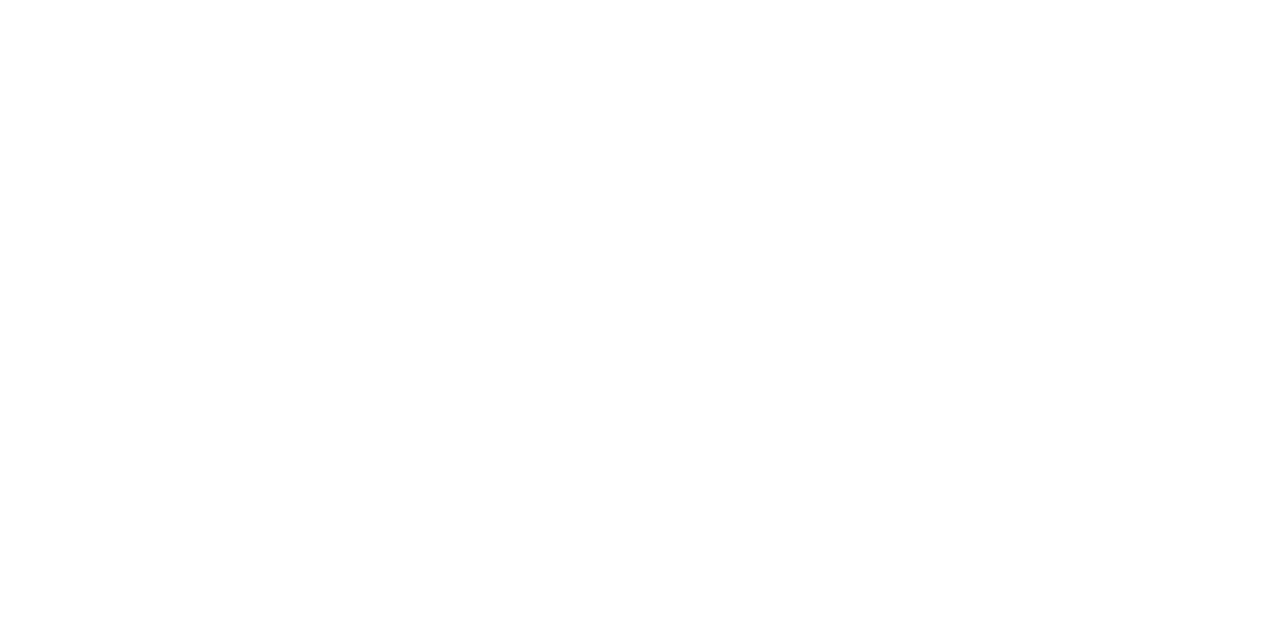
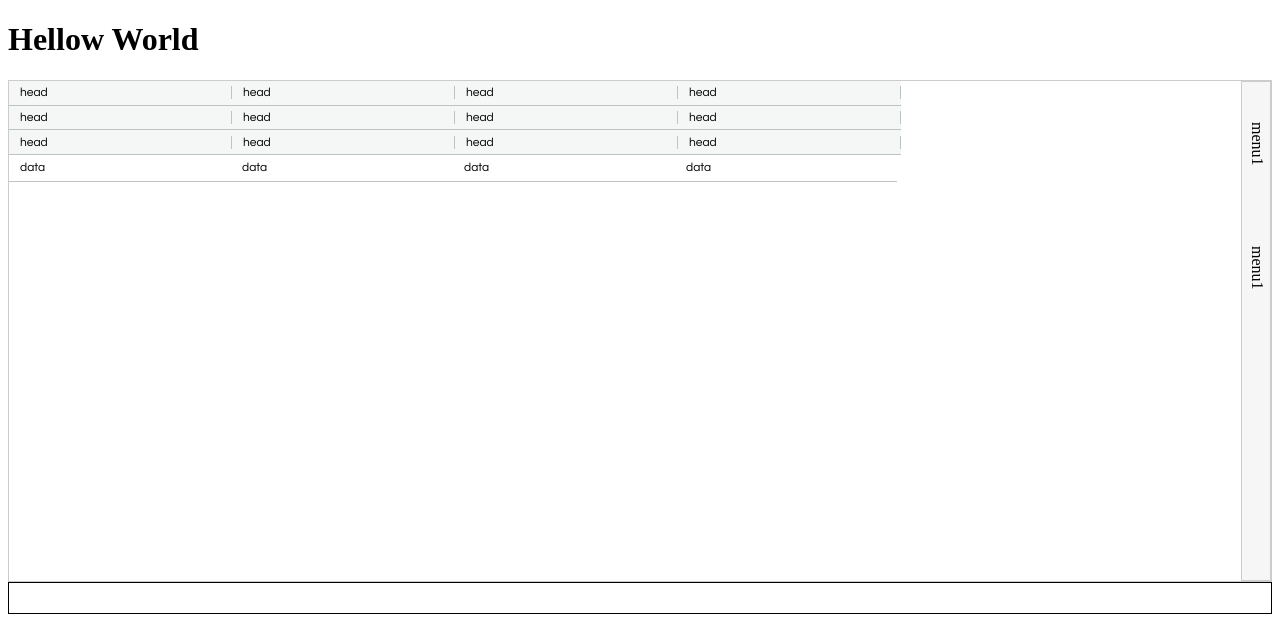
Before and after one commit to DzDrAgOn/Yable, a plain HTML site: page index.html in a window 1280 px wide. Drawn offline with Linux system fonts and the light colour scheme.

Commit message:
table-layout-design-scrool

```diff
--- a/index.html
+++ b/index.html
@@ -1,10 +1,54 @@
 <!DOCTYPE html>
 <html>
-    <head></head>
+    <head>
+        <link href="style.css" rel="stylesheet" type="text/css">
+    </head>
     <body>
+        <h1>Hellow World</h1>
+        <div class="yable-grid">
+            <div class="yable-left-side">
+                <div class="yable-head" id="yable-head">
+                    <div class="yable-head-group">
+                        <div class="yable-th">head</div>
+                        <div class="yable-th">head</div>
+                        <div class="yable-th">head</div>
+                        <div class="yable-th">head</div>
+                    </div>
+                    <div class="yable-head-group">
+                        <div class="yable-th">head</div>
+                        <div class="yable-th">head</div>
+                        <div class="yable-th">head</div>
+                        <div class="yable-th">head</div>
+                    </div>
+                    <div class="yable-head-group">
+                        <div class="yable-th">head</div>
+                        <div class="yable-th">head</div>
+                        <div class="yable-th">head</div>
+                        <div class="yable-th">head</div>
+                    </div>
+                </div>
+                <div class="yable-body" id="yable-body">
+                    <div class="yable-tr">
+                        <div class="yable-td">data</div>
+                        <div class="yable-td">data</div>
+                        <div class="yable-td">data</div>
+                        <div class="yable-td">data</div>
+                    </div>
+                </div>
+            </div>
+            <div class="yable-right-side">
+                <div class="menu-component">
+                    <div class="component">menu1</div>
+                    <div class="component">menu1</div>
 
-
-
-
+                </div>
+                <div class="block-compenent d-none">
+                    qsdqsd
+                </div>
+            </div>
+        </div>
+        <div class="yable-footer"></div>
+        <script src="main.js"></script>
+        <script src="library.js"></script>
     </body>
 </html>
--- a/main.js
+++ b/main.js
@@ -0,0 +1,12 @@
+var head = document.getElementById("yable-head")
+head.scroll(20, 0)
+
+
+var s1 = document.getElementById('yable-head');
+var s2 = document.getElementById('yable-body');
+
+function select_scroll_1(e) { s2.scrollLeft  = s1.scrollLeft ; }
+function select_scroll_2(e) { s1.scrollLeft  = s2.scrollLeft ; }
+
+s1.addEventListener('scroll', select_scroll_1, false);
+s2.addEventListener('scroll', select_scroll_2, false);
--- a/style.css
+++ b/style.css
@@ -0,0 +1,108 @@
+.yable-grid{
+    display: flex;
+    flex-direction: row;
+    border:1px solid #ccc;
+    justify-content: space-between;
+}
+.yable-grid .yable-left-side{
+    display:flex;
+    flex-direction: column;
+    height : 500px;
+    overflow: hidden;
+    font-family: 'Segoe UI', Tahoma, Geneva, Verdana, sans-serif;
+    font-family: Century Gothic,CenturyGothic,AppleGothic,sans-serif;
+    font-size: 12px;
+    justify-content: space-between;
+    width: 100%;
+}
+
+
+
+/**************** HEAD ****************/
+.yable-head{
+    border:0px solid #000;
+    margin-right: 20px;
+    overflow-y: hidden;
+    overflow-x: hidden;
+    height: auto;
+    display: flex;
+    flex-direction: column;
+
+}
+.yable-head-group{
+    height: 28px;
+    display: flex;
+    width: auto;
+    border-bottom: 1px solid #bdc3c7;
+    flex-direction: row;
+    width:max-content;background-color: #f5f7f7;
+}
+.yable-head-group .yable-th{
+    width: 200px;
+    border-right:1px solid #bdc3c7;
+    padding-left:11px;
+    padding-right:11px;
+    display: flex;
+    justify-content: flex-start;
+    align-items: center;
+    align-self: center;
+}
+/**************** HEAD ****************/
+
+
+/**************** BODY ****************/
+.yable-body{
+    border-top:0px solid #bdc3c7;
+    height: 100%;
+    overflow-y: scroll;
+    overflow-x: scroll;
+}
+.yable-body .yable-tr{
+    height: 26px;
+    background-color: #fff;
+    border-bottom: 1px solid #bdc3c7;
+    width:max-content;
+    display: flex;
+    justify-content: center;
+    align-items: center;
+}
+.yable-body .yable-td{
+    width: 200px;
+    display: inline-block;
+    padding-left:11px;
+    padding-right:11px;
+    border-right:0px solid #ccc;
+}
+/**************** BODY ****************/
+
+.yable-footer{
+    border:1px solid #000;
+    height: 30px;
+}
+
+
+
+.yable-grid .yable-right-side{
+    display:flex;
+    flex-direction: column;
+    border:1px solid #ccc;
+    width:28px;
+    background-color: #f6f6f6;
+    justify-content: flex-start;
+    align-items:flex-start;
+
+}
+.yable-grid .yable-right-side .component{
+    writing-mode: vertical-rl;
+    text-orientation: mixed;
+    width:30px;
+    justify-content: center;
+    align-items: center;
+    display: flex;
+    padding: 12px 0px;
+    cursor: pointer;
+    min-height: 100px;
+}
+
+
+.d-none{display: none}
```
